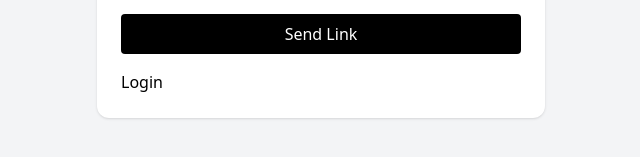
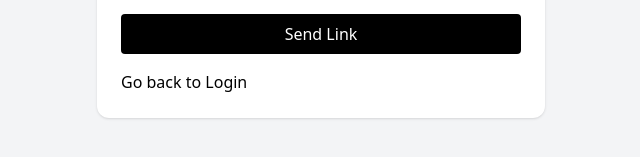
Before and after one commit to 4606-raj/lane-vantage-frontend, a Vue app: page /auth/forgot-password in a window 1280 px wide. Shown: the part 403-560 px from the top of the page, without its empty margins (319-959 px from the left). Built offline with nearby package versions, Linux system fonts and the light colour scheme.

Commit message:
ui-improvements

```diff
--- a/src/views/auth/ForgotPassword.vue
+++ b/src/views/auth/ForgotPassword.vue
@@ -19,7 +19,12 @@
       Send Link
     </button>
 
-    <RouterLink :to="{ name: 'login' }">Login</RouterLink>
+    <div>
+      <span>
+        Go back to
+        <RouterLink :to="{ name: 'login' }">Login</RouterLink>
+      </span>
+    </div>
 
   </form>
 </template>
```
